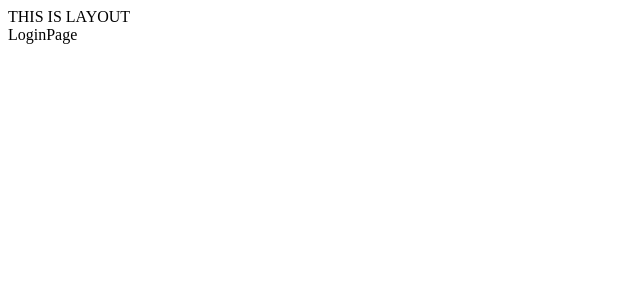
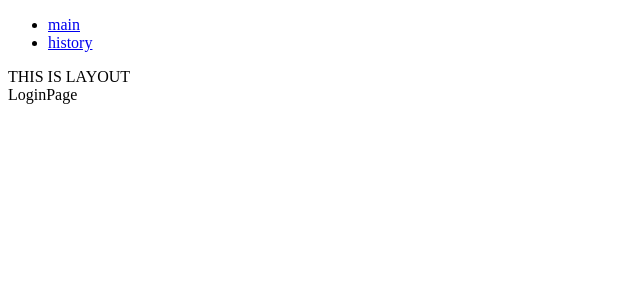
Before and after one commit to next-shiyon/wisdom, a React (Vite) app: page /login in a window 1280 px wide. Shown: the top 300 px of the page, without its empty margins (0-640 px from the left). Built offline with nearby package versions, Linux system fonts and the light colour scheme.

Commit message:
✨ feat header component with test

```diff
--- a/package.json
+++ b/package.json
@@ -6,7 +6,7 @@
   "scripts": {
     "dev": "vite",
     "build": "tsc -p tsconfig.prod.json && vite build",
-    "test": "jest",
+    "test": "jest --watchAll",
     "lint": "eslint . --ext ts,tsx --report-unused-disable-directives --max-warnings 0",
     "preview": "vite preview"
   },
--- /dev/null
+++ b/src/components/Header.tsx
@@ -0,0 +1,20 @@
+import { Link } from "react-router-dom";
+
+export default function Header() {
+  const menuList = [
+    { name: "main", link: "/" },
+    { name: "history", link: "/history" },
+  ];
+
+  return (
+    <header>
+      <ul>
+        {menuList.map((menu, index) => (
+          <li key={index}>
+            <Link to={menu.link}>{menu.name}</Link>
+          </li>
+        ))}
+      </ul>
+    </header>
+  );
+}
--- a/src/components/Layout.tsx
+++ b/src/components/Layout.tsx
@@ -1,8 +1,10 @@
 import { Outlet } from "react-router-dom";
+import Header from "./Header";
 
 export default function Layout() {
   return (
     <div>
+      <Header />
       THIS IS LAYOUT
       <Outlet />
     </div>
```
Also changed, not shown: 2 other files (tests, documents, lock files or other folders).
